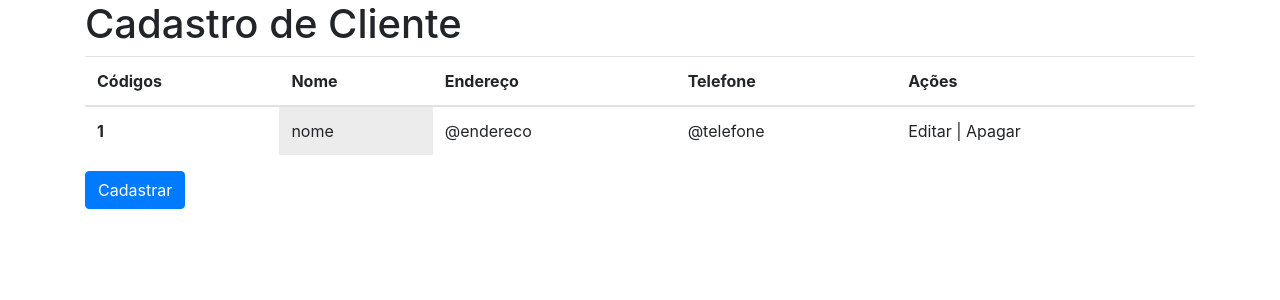
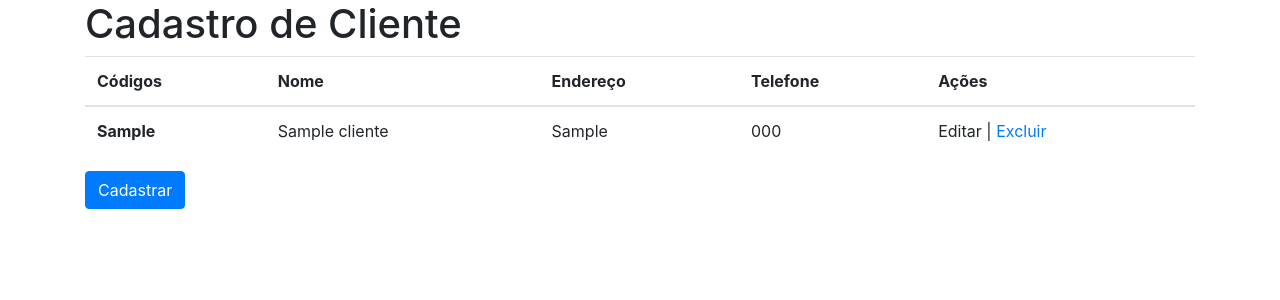
Before and after one commit to felipefazani/Aprendendo, a PHP site: page / in a window 1280 px wide. Shown: the top 300 px of the page. Run offline with PHP 8.4, Linux system fonts and the light colour scheme; tables that the repository leaves empty or names only in its code hold one stand-in row (values such as "Sample post").

Commit message:
tabela e excluir
foi adicionado a tabela trazendo os dados do banco de dados e a funcao excluir esta funcional

```diff
--- /dev/null
+++ b/PHP/Crud/src/controller/clienteController.php
@@ -0,0 +1,18 @@
+<?php
+   require "../model/conexao.php";
+   require "../model/cliente.php"; // é requisito incluir conexao e cliente
+
+   $objCliente = new Cliente(); // instancia ou objeto da classe
+   $dados = $objCliente->listarTodos($conexao);
+
+   if (isset($_GET['id'])) {
+      $codigo = $_GET['id'];
+      $acao = $_GET['acao'];
+      if ($acao === 'excluir') {
+         if ($objCliente->excluirCliente($conexao, $codigo)) {
+            header("location:../view/index.php"); // rediciona de volta para o index
+         }
+      }
+   }
+
+?>
--- a/PHP/Crud/src/model/cliente.php
+++ b/PHP/Crud/src/model/cliente.php
@@ -59,7 +59,7 @@ class Cliente
       // consulta banco de dados
 
       // $comandosql = "Select codigo, nome, endereco, telefone";
-      $comandosql = "Select * from cliente";
+      $comandosql = "Select * from cliente order by nome";
       $dados = $conexao->query($comandosql); // essa query retorna uma tabela com tudo o que foi solicitado
       return $dados;
    }
--- a/PHP/Crud/src/model/conexao.php
+++ b/PHP/Crud/src/model/conexao.php
@@ -9,8 +9,9 @@ $conexao = new mysqli($host, $usuario, $senha, $db);
 
 if($conexao->connect_errno){
    die ("Erro: $conexao->connect_errno");
-}else{
-   echo "conexao ok";
 }
+// else{
+//   echo "conexao ok";
+// }
 
 ?>
--- a/PHP/Crud/src/view/index.php
+++ b/PHP/Crud/src/view/index.php
@@ -1,6 +1,7 @@
 <?php
 include "header.php";
 include "modalCliente.php";
+require "../controller/clienteController.php";
 ?>
 
 <body class="container">
@@ -14,13 +15,20 @@ include "modalCliente.php";
          <th scope="col">Ações</th>
       </thead>
       <tbody>
+         <?php
+            while ($objcli = $dados->fetch_object()) {?> <!--  esse $dados->fetch_object() retorna transforma o $dados (que é uma tabela retornada la da funcao listartodos no cliente.php) em um objeto -->
          <tr>
-            <th scope="row">1</th>
-            <td class="table-active">nome</td>
-            <td>@endereco</td>
-            <td>@telefone</td>
-            <td>Editar | Apagar</td>
+            <th scope="row"><?php echo $objcli->codigo; ?></th>
+            <td><?php echo $objcli->nome; ?></td>
+            <td><?php echo $objcli->endereco; ?></td>
+            <td><?php echo $objcli->telefone; ?></td>
+            <td>
+               Editar |
+               <a href="#" onclick="javascript: if (confirm('Você realmente deseja excluir este cliente?'))location.href='../controller/clienteController.php?id=<?php echo $objcli->codigo ?>&acao=excluir'"> Excluir </a>
+            </td>
          </tr>
+         <?php } ?> <!-- fecha o while aqui para repetir cada linha da tabela até terminar todos os elementos da tabela $objcli -->
+
       </tbody>
    </table>
    <button type="button" class="btn btn-primary" data-toggle="modal" data-target="#cadCliente">Cadastrar</button>
```
